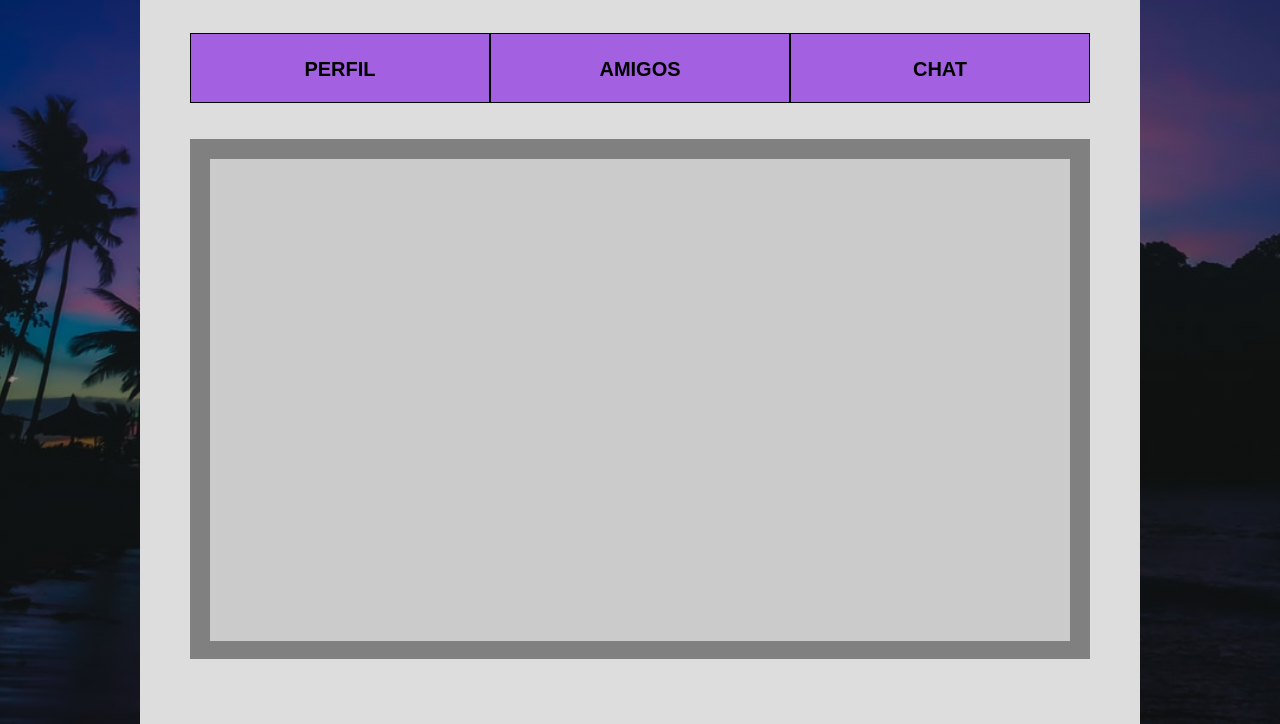
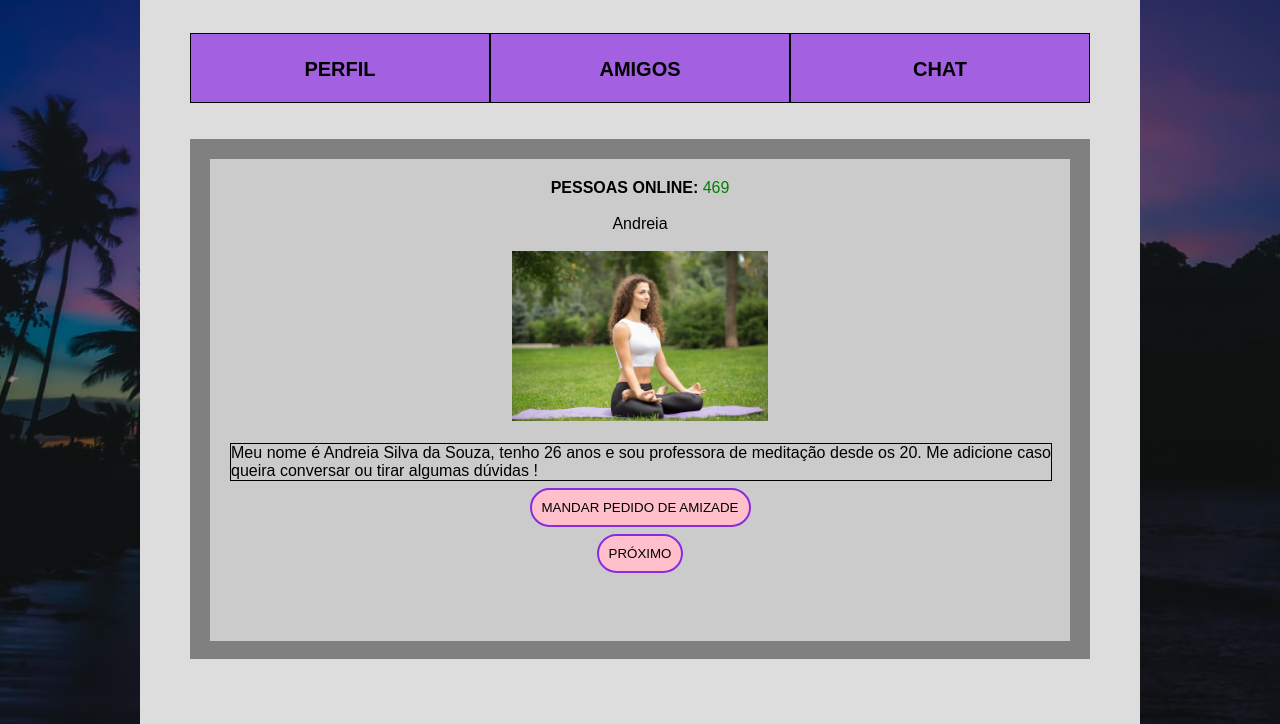
Before and after one commit to BdFreitas77/Projeto-Indivudual, a plain HTML site: page social.html in a window 1280 px wide. Both pictures are taken after a click on the element "AMIGOS". Shown: the part 76-800 px from the top of the page. Drawn offline with Linux system fonts and the light colour scheme.

Commit message:
atualizei a área social

```diff
--- a/css/homepage.css
+++ b/css/homepage.css
@@ -4,7 +4,7 @@
 }
 
 /* html {
-    scroll-behavior: [ auto  smooth ]
+    scroll-behavior: smooth;
 } */
 
 body {
--- a/css/social.css
+++ b/css/social.css
@@ -57,6 +57,7 @@ h1 {
     height: 60%;
     background-color: grey;
     padding: 20px;
+    /* overflow: auto; */
 }
 
 #perfil {
@@ -113,4 +114,28 @@ h1 {
     background-color: rgb(204, 203, 203);
     height: 92%;
     padding: 20px;
+    /* overflow: auto; */
+    /* overflow-y: auto; */
 }
+
+#amigos img {
+    height: 170px;
+}
+
+.descricao {
+    text-align: justify;
+    width: 100%;
+    /* height: 20px; */
+    /* background-color: blue; */
+    border: 1.5px solid black;
+}
+
+#amigos button {
+    padding: 10px;
+    text-transform: uppercase;
+    margin-top: 7px;
+    border-radius: 100px;
+    border: 2px solid blueviolet;
+    background-color: pink;
+    cursor: pointer;
+}
--- a/script/script.js
+++ b/script/script.js
@@ -26,6 +26,9 @@ function criar() {
         alert("Senhas devem possuir, no mínimo, 8 caracteres e no máximo 16.")
     } else if (senha_cadastro.value != confirme_senha.value) {
         alert("Senhas não conferem, tente novamente!")
+    } else {
+        inf_login.style.display = "block";
+        inf_cadastro.style.display = "none";
     }
 }
 
@@ -33,7 +36,7 @@ function entrar() {
     if (usuario.value == "" || senha_usuario.value == "") {
         alert("Preencha os campos corretamente.")
     } else if (usuario.value == "breno.freitas@bandtec.com.br" && senha_usuario.value == "breno123") {
-        window.location.href = "homepage.html";
+        window.location.href = "social.html";
     } else {
         alert("E-mail ou senha incorretos, tente novamente !")
     }
@@ -49,8 +52,36 @@ function mostrar_perfil() {
     chat.style.display = 'none';
 }
 
+
+
 function mostrar_amigos() {
     perfil.style.display = 'none';
     amigos.style.display = 'block';
-    chat.style.display = 'none';
+    // chat.style.display = 'none';
+    mostrar_pessoas_online();
+    // mostrar_usuarios();
 }
+
+
+var aleatorio = parseInt(Math.random() * 501);
+
+function mostrar_pessoas_online() {
+    if (aleatorio > 100) {
+        span_pessoas.style.color = "green";
+    } else {
+        span_pessoas.style.color = "red";
+    }
+    span_pessoas.innerHTML = `${aleatorio}`;
+}
+
+
+function motrar_usuarios() {
+    var aleatorio_dois = parseInt(Math.random() * 3 + 1)
+
+}
+
+// var
+
+// function mandar_pedido() {
+
+// }
--- a/social.html
+++ b/social.html
@@ -36,7 +36,8 @@
                     <br><br>
                     <div id="perfil_items">
                         <div class="p_item">
-                            <input type="checkbox"> <span class="title">Quero aparecer para outras pessoas</span> <br><br>
+                            <input type="checkbox"> <span class="title">Quero aparecer para outras pessoas</span>
+                            <br><br>
                             (Deixar de aparecer para outras pessoas impedem os outros de te mandarem convites de
                             amizade, porém, você ainda consegue mandar para outros.)
                         </div>
@@ -44,7 +45,8 @@
                             <span id="mid_title">Descrição:</span> <br><br>
                             (Texto que as outras pessoas verão ao encontrarem seu perfil, seja breve e bem criativo!)
                             <br><br>
-                            <textarea name="" id="descricao" cols="30" rows="10" placeholder="Insira sua descrição aqui."></textarea>
+                            <textarea name="" id="descricao" cols="30" rows="10"
+                                placeholder="Insira sua descrição aqui."></textarea>
                         </div>
                         <div class="p_item"><span id="mid_title">Status:</span> <br><br>
                             <input type="checkbox"> Aparecer on-line.
@@ -54,12 +56,22 @@
                             <input type="checkbox"> Aparecer ocupado.
                             <br><br>
                             <span style="float: right;"><input type="checkbox"> Aparecer off-line.</span>
-
                         </div>
                     </div>
                 </div>
                 <div id="amigos">
-
+                    <span class="title">Pessoas online:</span> <span id="span_pessoas"></span> <br><br>
+                    <div id="andreia">
+                        Andreia <br><br>
+                        <img src="images/Andreia.jpg" alt="">
+                        <br>
+                        <br>
+                        <div class="descricao">
+                            Meu nome é Andreia Silva da Souza, tenho 26 anos e sou professora de meditação desde os 20.
+                            Me adicione caso queira conversar ou tirar algumas dúvidas !
+                        </div>
+                        <button onclick="mandar_pedido()">Mandar pedido de amizade</button> <br> <button onclick="proximo()">Próximo</button>
+                    </div>
                 </div>
             </div>
         </div>
```
Also changed, not shown: images/Andreia.jpg (added).
